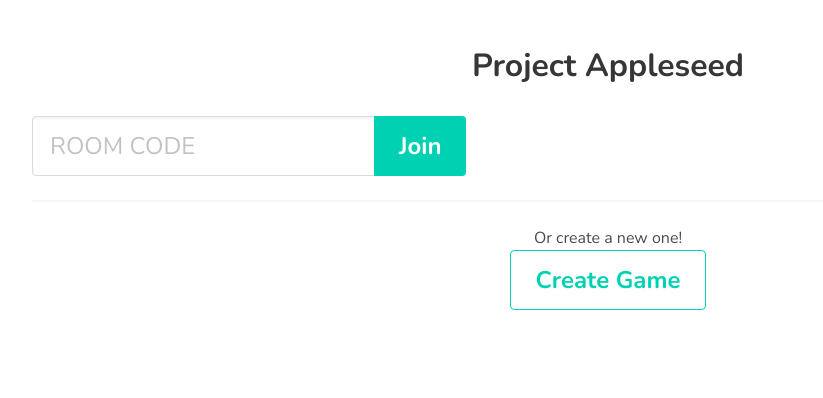
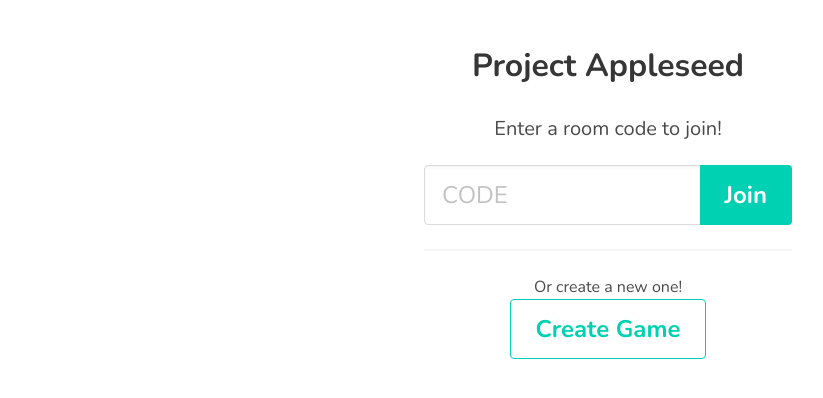
Before and after one commit to pricecomstock/project-appleseed, a React (Create React App) app: page / in a window 1280 px wide. Shown: the top 398 px of the page, without its empty margins (32-855 px from the left). Built offline with nearby package versions, Linux system fonts and the light colour scheme; the HTML template or start-up script is replaced by a standard one.

Commit message:
finally fixed the off-center home page

```diff
--- a/src/components/pages/Home.jsx
+++ b/src/components/pages/Home.jsx
@@ -43,6 +43,9 @@ export default class Home extends Component {
         <header>
           <h1 className="title">Project Appleseed</h1>
         </header>
+        <div className="columns is-centered">
+          <div className="column is-one-third-tablet">
+            <h2 className="subtitle">Enter a room code to join!</h2>
             <div
               className="field has-addons is-grouped-centered"
               onKeyPress={(e) => {
@@ -51,11 +54,11 @@ export default class Home extends Component {
                 }
               }}
             >
-          <div className="control">
+              <div className="control is-expanded">
                 <input
                   className="input is-large is-uppercase"
                   type="text"
-              placeholder="Room code"
+                  placeholder="CODE"
                   value={this.state.enteredCode}
                   onChange={this.handleCodeChange}
                 />
@@ -78,6 +81,8 @@ export default class Home extends Component {
               Create Game
             </button>
           </div>
+        </div>
+      </div>
     );
   }
 }
```
Lines whose indentation alone changed are shown as unchanged.
